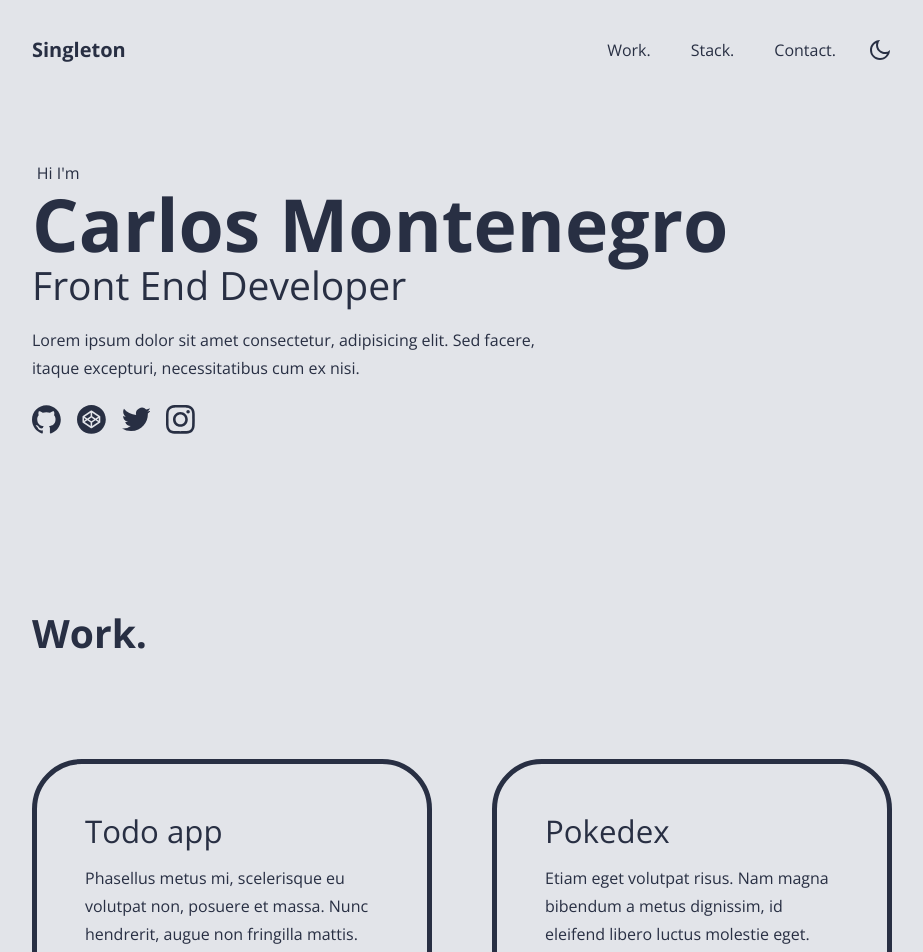
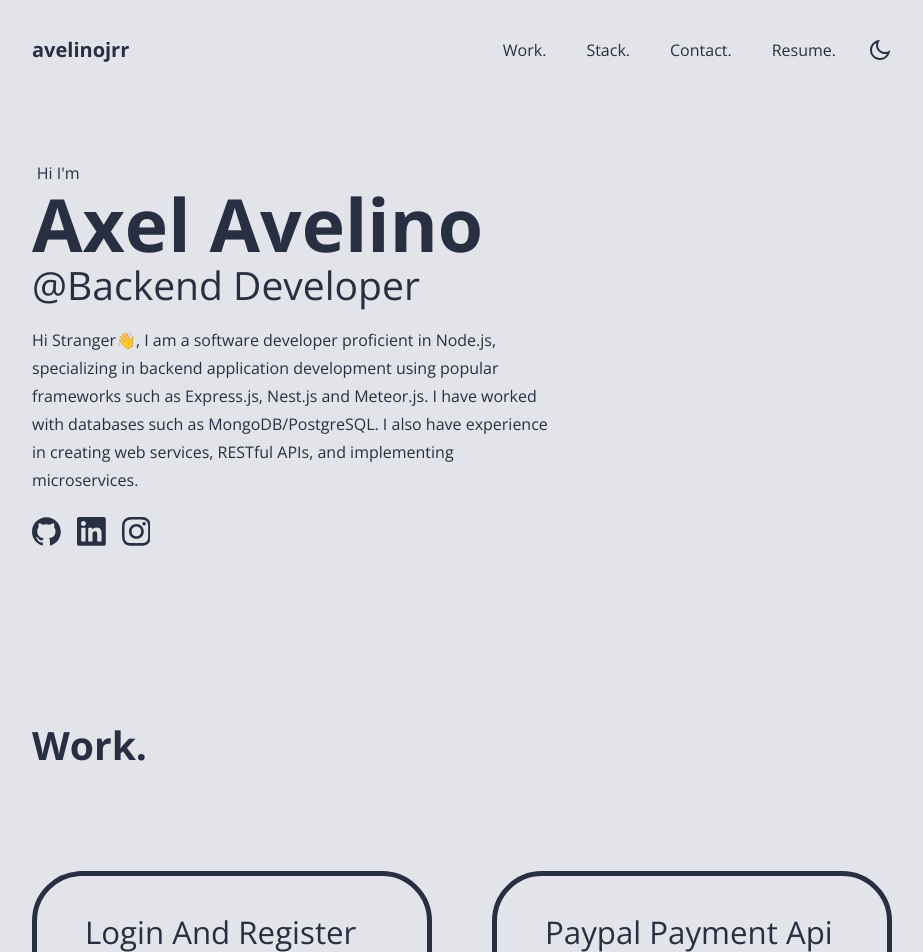
Before and after one commit to avelinojrr/v1, a React (Vite) app: page / in a window 1280 px wide. Shown: the top 952 px of the page, without its empty margins (178-1101 px from the left). Built offline with nearby package versions, Linux system fonts and the light colour scheme.

Commit message:
I updated all the files and fixed some things in the files themselves.

```diff
--- a/index.html
+++ b/index.html
@@ -4,7 +4,8 @@
 <head>
   <meta charset="UTF-8" />
   <meta name="viewport" content="width=device-width, initial-scale=1.0" />
-  <title>Singleton</title>
+  <link rel="shortcut icon" type="image/x-icon" href="src/images/favicon.png" />
+  <title>Axel Avelino | Backend Developer ⚡️</title>
 </head>
 
 <body>
--- a/package.json
+++ b/package.json
@@ -1,7 +1,7 @@
 {
-  "name": "singleton",
+  "name": "avelinojrr",
   "private": true,
-  "version": "0.0.0",
+  "version": "1.0.0",
   "scripts": {
     "dev": "vite",
     "build": "vite build",
--- a/src/components/elements/Nav.jsx
+++ b/src/components/elements/Nav.jsx
@@ -1,59 +1,53 @@
 import { useState, useRef, useContext } from 'react'
-import { RiMoonLine, RiSunLine, RiMenuFill, RiCloseLine } from 'react-icons/ri'
+import { RiMoonLine, RiSunLine, RiMenuFill, RiCloseLine } from "react-icons/ri"
 import { ThemeContext } from '/src/contexts/ThemeContext.jsx'
 import { brand } from '/src/data.js'
 import '/src/stylesheets/elements/Nav.css'
 
 const Nav = () => {
 	const { theme, switchTheme } = useContext(ThemeContext)
-	const [menu, setMenu] = useState(false)
+	const [menu, setMenu] = useState(false);
 
-	menu
-		? document.body.classList.add('disable-scroll')
-		: document.body.classList.remove('disable-scroll')
+	(menu)
+	? document.body.classList.add('disable-scroll')
+	: document.body.classList.remove('disable-scroll')
 
 	const handleMenu = (e) => {
-		if (!menu) return
-		if (e.target.className !== 'Nav-menu-wrapper') setMenu(false)
+		if(!menu) return;
+		if(e.target.className !== 'Nav-menu-wrapper') setMenu(false)
 	}
 
-	return (
-		<nav className='Nav'>
-			<div className='Nav-brand'>
-				<a className='Nav-brand-link' href='#'>
-					{brand}
-				</a>
+	return(
+		<nav className="Nav">
+			<div className="Nav-brand">
+				<a className="Nav-brand-link" href="/">{brand}</a>
 			</div>
-			<div className='Nav-menu' data-show={menu} onClick={(e) => handleMenu(e)}>
-				<div className='Nav-menu-wrapper'>
-					<a className='Nav-link' href='#work' onClick={() => setMenu(false)}>
+			<div className="Nav-menu" data-show={menu} onClick={(e) => handleMenu(e)}>
+				<div className="Nav-menu-wrapper">
+					<a className="Nav-link" href="#work" onClick={() => setMenu(false)}>
 						Work.
 					</a>
-					<a className='Nav-link' href='#stack' onClick={() => setMenu(false)}>
+					<a className="Nav-link" href="#stack" onClick={() => setMenu(false)}>
 						Stack.
 					</a>
-					<a
-						className='Nav-link'
-						href='#contact'
-						onClick={() => setMenu(false)}
-					>
+					<a className="Nav-link" href="#contact" onClick={() => setMenu(false)}>
 						Contact.
+					</a>
+					<a className="Nav-link" href="Resume.pdf" target='_blank' onClick={() => setMenu(false)}>
+						Resume.
 					</a>
 				</div>
 			</div>
-			<div className='Nav-buttons'>
-				<button className='Nav-switch' onClick={() => switchTheme()}>
-					{theme === 'light' ? <RiMoonLine /> : <RiSunLine />}
+			<div className="Nav-buttons">
+				<button className="Nav-switch" onClick={() => switchTheme()}>
+					{ (theme === 'light') ? <RiMoonLine /> : <RiSunLine /> }
 				</button>
-				<button
-					className='Nav-toggle'
-					onClick={() => setMenu((prevMenu) => !prevMenu)}
-				>
-					{menu ? <RiCloseLine /> : <RiMenuFill />}
+				<button className="Nav-toggle" onClick={() => setMenu(prevMenu => !prevMenu)}>
+					{ (menu) ? <RiCloseLine /> : <RiMenuFill /> }
 				</button>
 			</div>
 		</nav>
-	)
+	);
 }
 
 export default Nav
--- a/src/components/sections/Footer.jsx
+++ b/src/components/sections/Footer.jsx
@@ -1,16 +1,24 @@
-import '/src/stylesheets/sections/Footer.css'
-import { brand } from '/src/data.js'
+import "/src/stylesheets/sections/Footer.css";
+import { brand } from "/src/data.js";
 
+/**
+ * This is a React component for a website footer that displays the current year and a brand name.
+ * @returns A functional component named `Footer` is being returned. It renders a `footer` element with
+ * a `container` div and a `p` element with a class of `Footer-brand`. The `p` element displays the
+ * `brand` variable and the current year using the `getFullYear()` method.
+ */
 const Footer = () => {
+	const currentYear = new Date().getFullYear();
+
 	return (
-		<footer className='Footer'>
-			<div className='container'>
-				<p className='Footer-brand'>
-					{brand} <span>© 2022</span>
+		<footer className="Footer">
+			<div className="container">
+				<p className="Footer-brand">
+					{brand} <span>© {currentYear}</span>
 				</p>
 			</div>
 		</footer>
-	)
-}
+	);
+};
 
-export default Footer
+export default Footer;
--- a/src/components/sections/Home.jsx
+++ b/src/components/sections/Home.jsx
@@ -3,18 +3,21 @@ import SocialLinks from '/src/components/elements/SocialLinks'
 import { profile } from '/src/data.js'
 
 const Home = () => {
-	const { name, role, description } = profile
+	const { name, role } = profile
 
 	return (
 		<section className='Home section' id='home'>
 			<div className='container'>
 				<div className='Home-caption'>
-					<span className='Home-hi'>Hi I'm</span>
+					<span className='Home-hi'>Hi I&apos;m</span>
 					<h1 className='Home-h1'>{name}</h1>
 					<h2 className='Home-h2'>{role}</h2>
 					<p className='Home-description'>
-						Lorem ipsum dolor sit amet consectetur, adipisicing elit. Sed
-						facere, itaque excepturi, necessitatibus cum ex nisi.
+						Hi Stranger👋, I am a software developer proficient in Node.js,
+						specializing in backend application development using
+						popular frameworks such as Express.js, Nest.js and Meteor.js. I have worked
+						with databases such as MongoDB/PostgreSQL. I also have experience in
+						creating web services, RESTful APIs, and implementing microservices.
 					</p>
 					<SocialLinks />
 				</div>
@@ -23,4 +26,5 @@ const Home = () => {
 	)
 }
 
+
 export default Home
--- a/src/data.js
+++ b/src/data.js
@@ -1,99 +1,208 @@
-import * as icon  from 'react-icons/si'
+import * as icon from 'react-icons/si'
 
 const profile = {
-	name: 'Carlos Montenegro',
-	role: 'Front End Developer',
-	description: 'Lorem ipsum dolor sit amet consectetur, adipisicing elit. Sed facere, itaque excepturi, necessitatibus cum ex nisi.',
+	name: 'Axel Avelino',
+	role: '@Backend Developer'
 };
 
-const social = [
-	{ icon: icon.SiGithub, link: 'https://github.com' },
-	{ icon: icon.SiCodepen, link: 'https://www.medium.com/' },
-	{ icon: icon.SiTwitter, link: 'https://www.twitter.com/' },
-	{ icon: icon.SiInstagram, link: 'https://www.instagram.com/' },
+const social = [{
+	icon: icon.SiGithub,
+	link: 'https://github.com/avelinojrr'
+},
+{
+	icon: icon.SiLinkedin,
+	link: 'https://www.linkedin.com/in/axelavelino/'
+},
+{
+	icon: icon.SiInstagram,
+	link: 'https://instagram.com/avelinojrr'
+},
 ];
 
-const brand = 'Singleton'
+const brand = 'avelinojrr'
 
 
-const work = [
-	{
-		name: 'Todo app',
-		description: 'Phasellus metus mi, scelerisque eu volutpat non, posuere et massa. Nunc hendrerit, augue non fringilla mattis.',
-		stack: [
-			{ icon: icon.SiHtml5, name: 'HTML' },
-			{ icon: icon.SiCss3, name: 'CSS' },
-			{ icon: icon.SiJavascript, name: 'Javascript' },
-			{ icon: icon.SiReact, name: 'ReactJS' },
-		],
-		linkProject: 'https://example.com',
-		linkGithub: 'https://github.com',
+const work = [{
+	name: 'Login And Register',
+	description: 'It is a simple REST Api where we have applied the MVC architecture, creating the backend in NodeJS/Express, as a database MongoDB and the UI part in ReactJs + TailwindsCss.',
+	stack: [{
+		icon: icon.SiNodedotjs,
+		name: 'NodeJs'
 	},
 	{
-		name: 'Pokedex',
-		description: 'Etiam eget volutpat risus. Nam magna bibendum a metus dignissim, id eleifend libero luctus molestie eget.',
-		stack: [
-			{ icon: icon.SiHtml5, name: 'HTML' },
-			{ icon: icon.SiCss3, name: 'CSS' },
-			{ icon: icon.SiJavascript, name: 'Javascript' },
-			{ icon: icon.SiReact, name: 'ReactJS' },
-		],
-		linkProject: 'https://example.com',
-		linkGithub: 'https://github.com',
+		icon: icon.SiExpress,
+		name: 'Express'
 	},
 	{
-		name: 'E-Commerce',
-		description: 'Nullam id mauris auctor, sollicitudin sapien id, sagittis turpis proin et nunc sempe, venenatis erat.',
-		stack: [
-			{ icon: icon.SiHtml5, name: 'HTML' },
-			{ icon: icon.SiCss3, name: 'CSS' },
-			{ icon: icon.SiJavascript, name: 'Javascript' },
-			{ icon: icon.SiReact, name: 'ReactJS' },
-		],
-		linkProject: 'https://example.com',
-		linkGithub: 'https://github.com',
+		icon: icon.SiReact,
+		name: 'ReactJs'
 	},
 	{
-		name: 'Twitter clon',
-		description: 'Cras leo mauris, gravida vel lectus ac, congue luctus odio. Sed varius varius est eget convallis sagittis sit amet.',
-		stack: [
-			{ icon: icon.SiHtml5, name: 'HTML' },
-			{ icon: icon.SiCss3, name: 'CSS' },
-			{ icon: icon.SiJavascript, name: 'Javascript' },
-			{ icon: icon.SiReact, name: 'ReactJS' },
-		],
-		linkProject: 'https://example.com',
-		linkGithub: 'https://github.com',
+		icon: icon.SiTailwindcss,
+		name: 'TailwindCss'
 	},
+	{
+		icon: icon.SiMongodb,
+		name: 'Mongodb'
+	},
+	{
+		icon: icon.SiTextpattern,
+		name: 'MVC'
+	},
+	{
+		icon: icon.SiVisualstudiocode,
+		name: 'Visual Studio Code'
+	},
+	{
+		icon: icon.SiFastapi,
+		name: 'Apis'
+	}
+	],
+	linkProject: 'https://github.com/avelinojrr/fintech-login-register',
+},
+{
+	name: 'Paypal Payment Api',
+	description: 'Phrases App, application built under the MVVM architecture (Model-View-ViewModel), in this app I put my knowledge of the architecture and this app is made with the Kotlin language.',
+	stack: [{
+		icon: icon.SiNodedotjs,
+		name: 'NodeJs'
+	},
+	{
+		icon: icon.SiExpress,
+		name: 'Express'
+	},
+	{
+		icon: icon.SiNodemon,
+		name: 'Nodemon'
+	},
+	{
+		icon: icon.SiTextpattern,
+		name: 'Clean Architecture'
+	},
+	{
+		icon: icon.SiAndroidstudio,
+		name: 'Android Studio'
+	},
+	],
+	linkProject: 'https://github.com/avelinojrr/PhrasesAppMVVM'
+},
+{
+	name: 'Excel Validator',
+	description: 'This is a console application where we validate 2 excel files for conflicts, using Python, Pandas and some libraries.',
+	stack: [{
+		icon: icon.SiPython,
+		name: 'Python'
+	},
+	{
+		icon: icon.SiPandas,
+		name: 'Pandas'
+	},
+	{
+		icon: icon.SiMicrosoftexcel,
+		name: 'Excel Files'
+	},
+	{
+		icon: icon.SiVisualstudiocode,
+		name: 'Visual Studio Code'
+	},
+	{
+		icon: icon.SiWindowsterminal,
+		name: 'Windows Terminal'
+	},
+	],
+	linkProject: 'https://github.com/avelinojrr/CB'
+},
+{
+	name: 'And More Projects...',
+	description: 'If you want to see more projects, you can visit my github profile.',
+	stack: [
+
+	],
+	linkProject: 'https://github.com/avelinojrr',
+},
 ]
 
 
-const stack = [
-	{
-		name: 'Front End',
-		items: [
-			{ icon: icon.SiHtml5, name: 'HTML' },
-			{ icon: icon.SiCss3, name: 'CSS' },
-			{ icon: icon.SiBootstrap, name: 'Bootstrap', },
-			{ icon: icon.SiJavascript, name: 'Javascript' },
-			{ icon: icon.SiTypescript, name: 'Typescript' },
-			{ icon: icon.SiReact, name: 'React', },
-		],
+const stack = [{
+	name: 'Technologies',
+	items: [{
+		icon: icon.SiPython,
+		name: 'Python'
 	},
 	{
-		name: 'Back End',
-		items: [
-			{ icon: icon.SiNodedotjs, name: 'NodeJS' },
-			{ icon: icon.SiDeno, name: 'Deno' },
-			{ icon: icon.SiMongodb, name: 'MongoDB', },
-			{ icon: icon.SiFirebase, name: 'Firebase', },
-		],
+		icon: icon.SiDjango,
+		name: 'Django'
 	},
+	{
+		icon: icon.SiNodedotjs,
+		name: 'NodeJs',
+	},
+	{
+		icon: icon.SiExpress,
+		name: 'Express'
+	},
+	{
+		icon: icon.SiVisualstudiocode,
+		name: 'Visual Studio Code',
+	},
+	{
+		icon: icon.SiTextpattern,
+		name: 'Clean Architecture'
+	},
+	{
+		icon: icon.SiMongodb,
+		name: 'MongoDB'
+	},
+	{
+		icon: icon.SiPostgresql,
+		name: 'PostgresSQL'
+	}
+	],
+},
+{
+	name: 'Other Tech',
+	items: [{
+		icon: icon.SiReact,
+		name: 'ReactJs'
+	},
+	{
+		icon: icon.SiTailwindcss,
+		name: 'TailwindCss'
+	},
+	{
+		icon: icon.SiNpm,
+		name: 'Npm',
+	},
+	{
+		icon: icon.SiFastapi,
+		name: 'Apis',
+	},
+	{
+		icon: icon.SiGithub,
+		name: 'GitHub'
+	},
+	{
+		icon: icon.SiGit,
+		name: 'Git'
+	},
+	{
+		icon: icon.SiGooglecloud,
+		name: 'Google Cloud'
+	},
+	],
+},
 ]
 
 const contact = {
-	description: 'Tenetur laudantium? Aliquid ipsum perferendis blanditiis non. Adipisci eos numquam reiciendis, rerum, quo similique reprehenderit. Adipisci eos numquam reiciendis',
-	email: 'example@email.com'
+	description: 'I am currently interested in new job opportunities, if you want to contact me, you can do it through the following social networks or email. My inbox is always open, I will do my best to answer you!',
+	email: 'axelavelino1@gmail.com'
 }
 
-export { profile, social, work, stack, contact, brand }
+export {
+	profile,
+	social,
+	work,
+	stack,
+	contact,
+	brand,
+}
```
Also changed, not shown: 2 other files (tests, documents, lock files or other folders).
